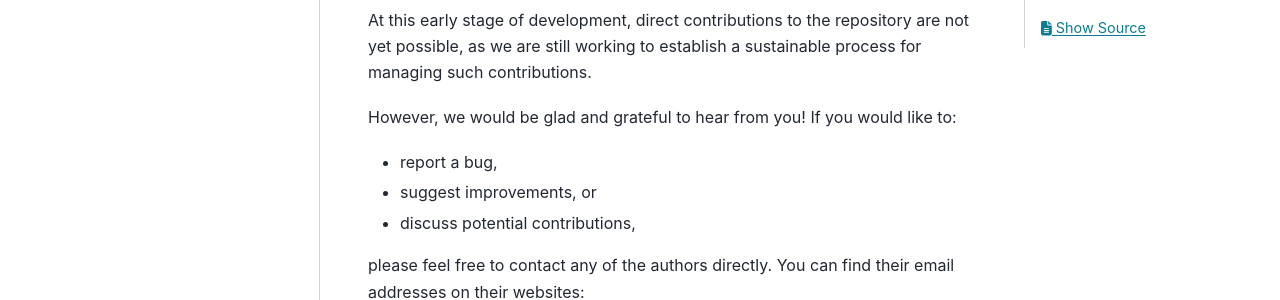
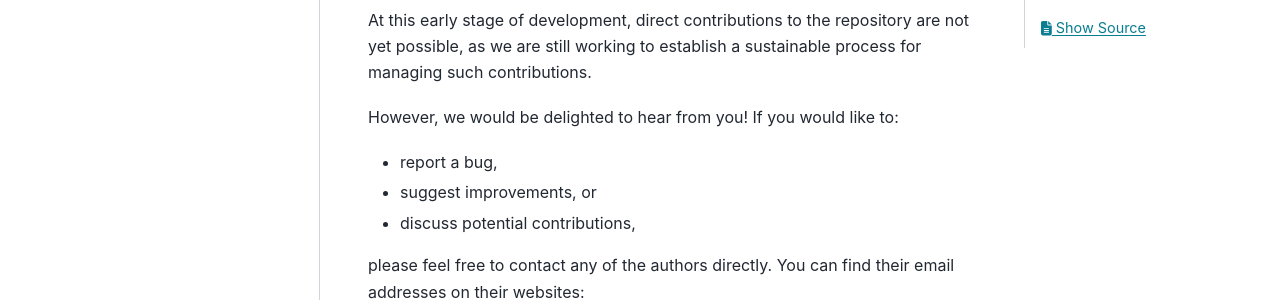
Before and after one commit to CandelaCSIC/hofa, a Sphinx documentation site: the page built from docs/source/developers_guide/for_developers.rst, in a window 1280 px wide and 1029 px high. Shown: the part 274-574 px from the top of the window. Built offline with Sphinx 7.4.7 and the PyData theme 0.15.4, drawn with Linux system fonts in a browser that asks for light colours; pages that are not in the unit, such as notebooks, are missing from menus.

Commit message:
Update for_developers.rst
improved text

```diff
--- a/docs/source/developers_guide/for_developers.rst
+++ b/docs/source/developers_guide/for_developers.rst
@@ -9,7 +9,7 @@ Thank you for your interest in contributing to the **HoFa** package! We hope tha
 
 At this early stage of development, direct contributions to the repository are not yet possible, as we are still working to establish a sustainable process for managing such contributions.
 
-However, we would be glad and grateful to hear from you! If you would like to:
+However, we would be delighted to hear from you! If you would like to:
 
 - report a bug,
 
```
